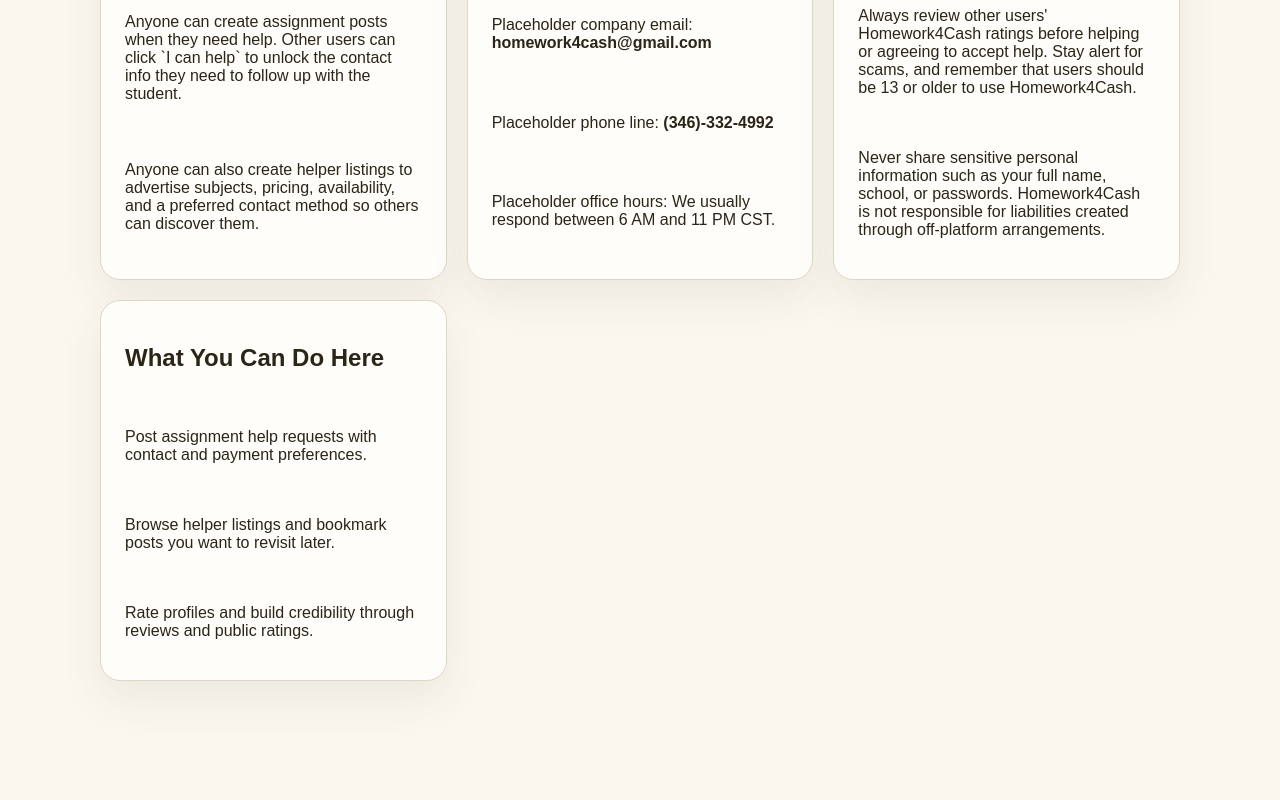
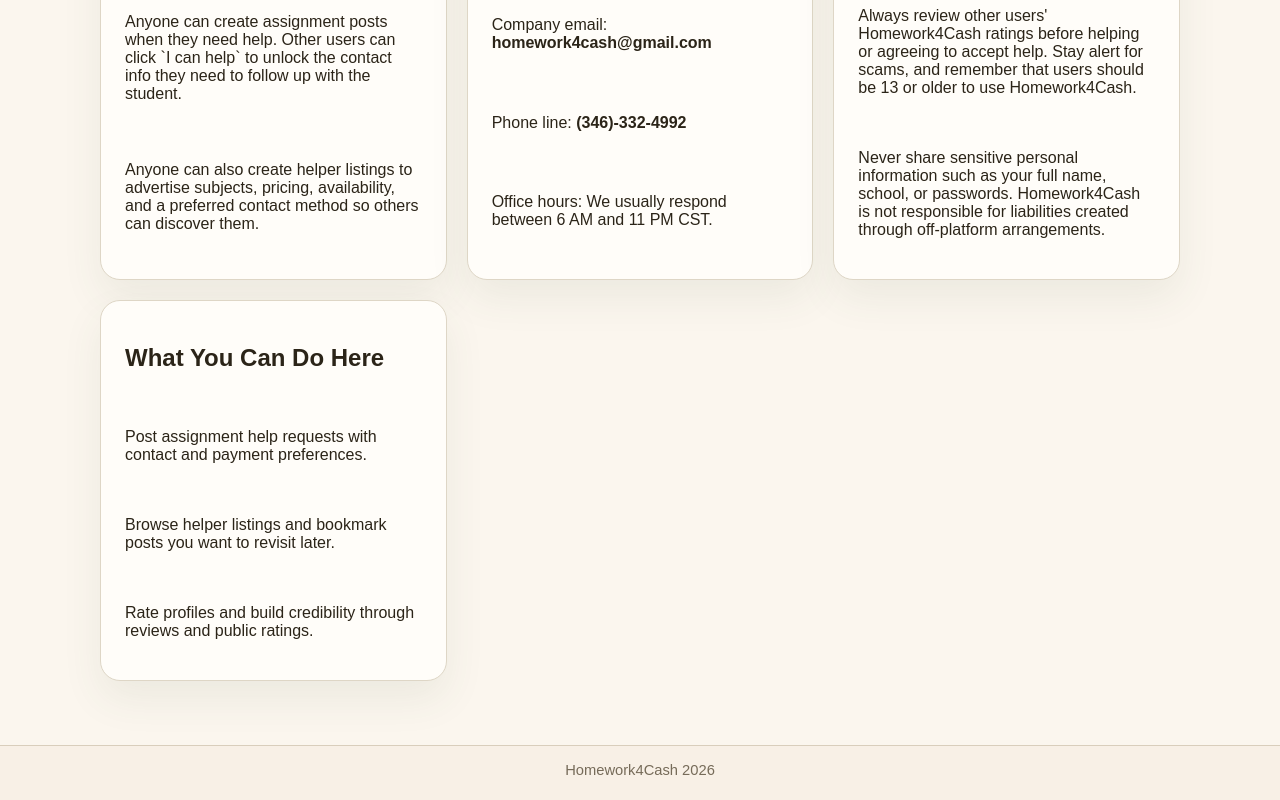
Before and after one commit to kdautp-dev/TutorLink, a Next.js app: page /info in a window 1280 px wide. Shown: the part 671-1471 px from the top of the page. Before the commit the page ends 1416 px from the top, so only its background shows below. Built offline with nearby package versions, Linux system fonts and the light colour scheme; no server answers.

Commit message:
Add site footer and remove placeholder contact wording

```diff
--- a/components/Layout.js
+++ b/components/Layout.js
@@ -56,6 +56,9 @@
         )}
       </header>
       <main className="container page-content">{children}</main>
+      <footer className="site-footer">
+        <div className="container footer-bar">Homework4Cash 2026</div>
+      </footer>
     </div>
   );
 }
--- a/pages/info.js
+++ b/pages/info.js
@@ -25,13 +25,13 @@
         <article className="card stack">
           <h2>Contact Us</h2>
           <p>
-            Placeholder company email: <strong>homework4cash@gmail.com</strong>
+            Company email: <strong>homework4cash@gmail.com</strong>
           </p>
           <p>
-            Placeholder phone line: <strong>(346)-332-4992</strong>
+            Phone line: <strong>(346)-332-4992</strong>
           </p>
           <p>
-            Placeholder office hours: We usually respond between 6 AM and 11 PM CST.
+            Office hours: We usually respond between 6 AM and 11 PM CST.
           </p>
         </article>
 
--- a/styles/globals.css
+++ b/styles/globals.css
@@ -65,6 +65,16 @@
   padding: 32px 0 64px;
 }
 
+.app-shell {
+  min-height: 100vh;
+  display: flex;
+  flex-direction: column;
+}
+
+.page-content {
+  flex: 1;
+}
+
 .site-header {
   position: sticky;
   top: 0;
@@ -78,6 +88,18 @@
   padding: 0 0 14px;
   color: #567445;
   font-size: 0.92rem;
+}
+
+.site-footer {
+  border-top: 1px solid rgba(205, 193, 172, 0.72);
+  background: rgba(248, 241, 230, 0.95);
+}
+
+.footer-bar {
+  padding: 16px 0 22px;
+  color: var(--muted);
+  font-size: 0.92rem;
+  text-align: center;
 }
 
 .nav-bar {
```
